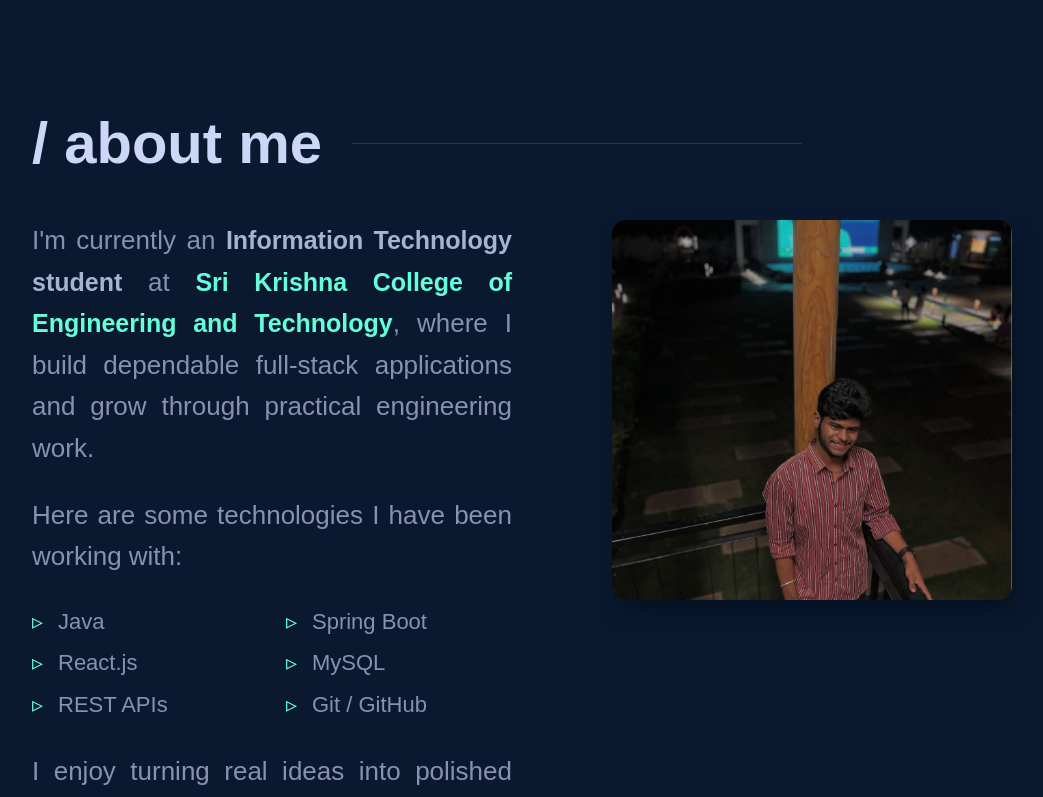
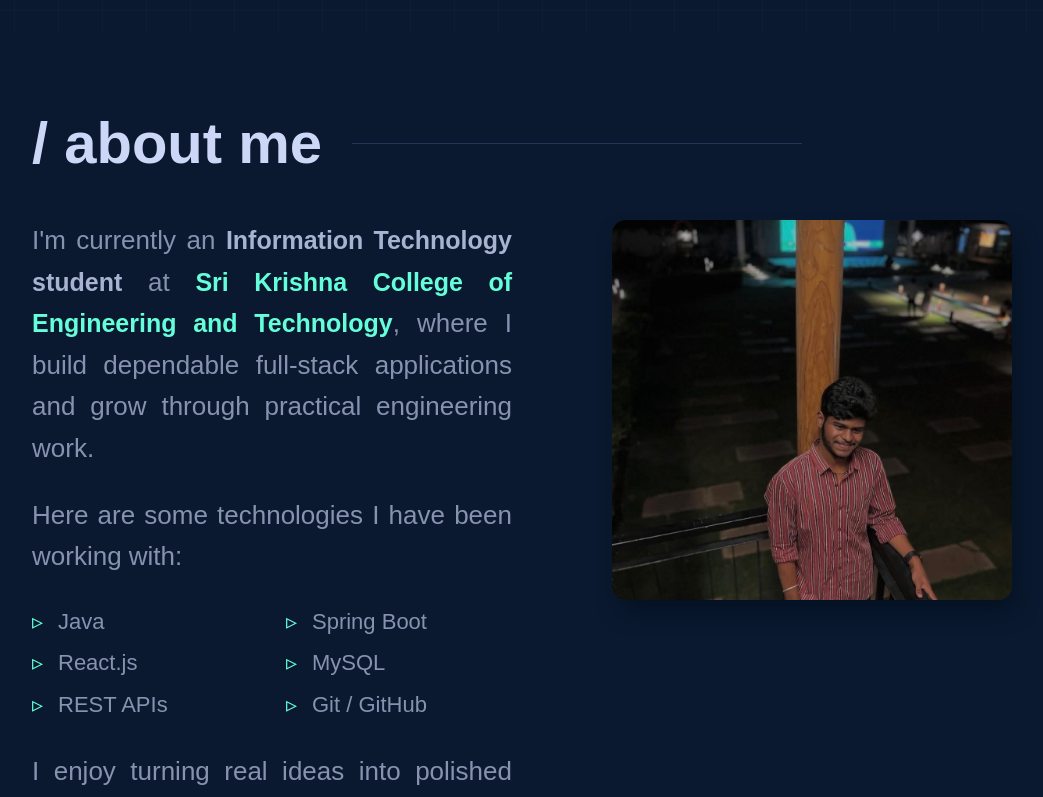
Before and after one commit to harsha-252005/harsha-portfolio, a React (Vite) app: page / in a window 1280 px wide. Shown: the part 606-1403 px from the top of the page, without its empty margins (118-1161 px from the left). Built offline with nearby package versions, Linux system fonts and the light colour scheme; a web font is replaced by a local one.

Commit message:
Update about profile photo

```diff
--- a/src/sections/About.jsx
+++ b/src/sections/About.jsx
@@ -14,6 +14,6 @@ export default function About() {
       <p>Here are some technologies I have been working with:</p>
       <ul>{technologies.map(technology => <li key={technology}>{technology}</li>)}</ul>
       <p>I enjoy turning real ideas into polished digital products—especially where intuitive interfaces meet scalable Java and Spring Boot backends.</p>
-    </div><button type="button" className={`about-photo${isFloating ? ' about-photo--floating' : ''}`} onClick={floatPhoto} onAnimationEnd={() => setIsFloating(false)} aria-label="Animate Harshvardhan's profile photo"><img src="/harshvardhan-profile.jpeg" alt="Harshvardhan R"/></button></div>
+    </div><button type="button" className={`about-photo${isFloating ? ' about-photo--floating' : ''}`} onClick={floatPhoto} onAnimationEnd={() => setIsFloating(false)} aria-label="Animate Harshvardhan's profile photo"><img src="/new-profile.jpg" alt="Harshvardhan R"/></button></div>
   </div></section>;
 }
```
Also changed, not shown: public/new-profile.jpg (added).
